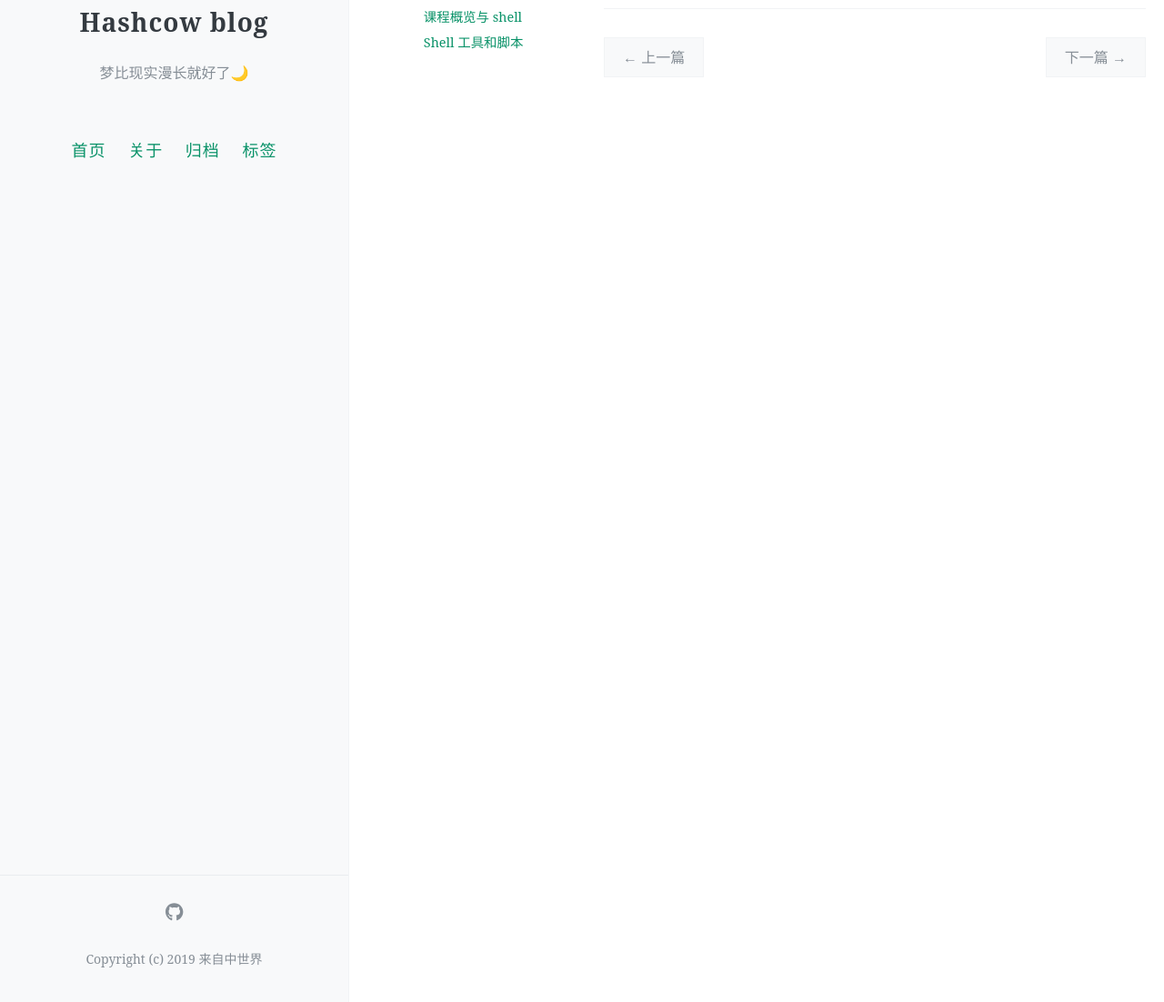
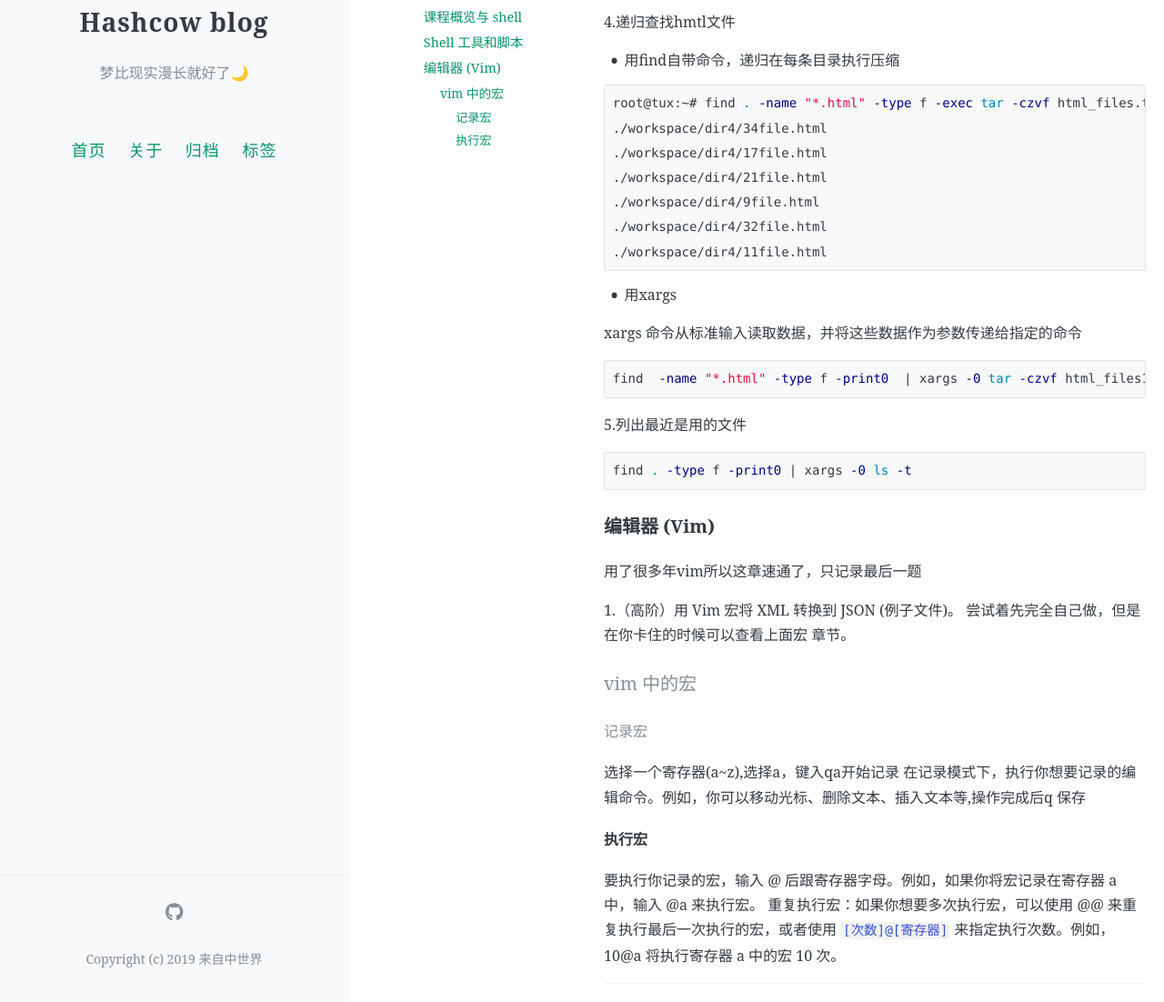
Before and after one commit to hashcowuwu/blog, a Jekyll site: the page built from _posts/2024-05-20-TheMissingSemesterofYourCSEducation.md, in a window 1280 px wide and 1400 px high, scrolled down 3722 px. Shown: the part 298-1400 px from the top of the window at 91% size. Built offline with Jekyll 4.4.1, drawn with Linux system fonts in a browser that asks for light colours; comment, search, counter and statistics services are not loaded; before the commit the page ends 4145 px from its top, so only the background shows below that.

````diff
--- a/_posts/2024-05-20-TheMissingSemesterofYourCSEducation.md
+++ b/_posts/2024-05-20-TheMissingSemesterofYourCSEducation.md
@@ -160,3 +160,49 @@ root@tux:~/code# source marco.sh
      fi
  done
 ```
+
+4.递归查找hmtl文件
+
+* 用find自带命令，递归在每条目录执行压缩
+
+```shell
+root@tux:~# find . -name "*.html" -type f -exec tar -czvf html_files.tar.gz {} +
+./workspace/dir4/34file.html
+./workspace/dir4/17file.html
+./workspace/dir4/21file.html
+./workspace/dir4/9file.html
+./workspace/dir4/32file.html
+./workspace/dir4/11file.html
+```
+
+* 用xargs
+
+xargs 命令从标准输入读取数据，并将这些数据作为参数传递给指定的命令
+
+```shell
+find  -name "*.html" -type f -print0  | xargs -0 tar -czvf html_files1.tar.gz
+```
+
+5.列出最近是用的文件
+
+```shell
+find . -type f -print0 | xargs -0 ls -t
+```
+
+
+### 编辑器 (Vim)
+
+用了很多年vim所以这章速通了，只记录最后一题
+
+1.（高阶）用 Vim 宏将 XML 转换到 JSON (例子文件)。 尝试着先完全自己做，但是在你卡住的时候可以查看上面宏 章节。
+
+#### vim 中的宏
+
+###### 记录宏
+
+选择一个寄存器(a~z),选择a，键入qa开始记录 在记录模式下，执行你想要记录的编辑命令。例如，你可以移动光标、删除文本、插入文本等,操作完成后q 保存
+
+##### 执行宏
+
+要执行你记录的宏，输入 @ 后跟寄存器字母。例如，如果你将宏记录在寄存器 a 中，输入 @a 来执行宏。
+重复执行宏：如果你想要多次执行宏，可以使用 @@ 来重复执行最后一次执行的宏，或者使用 `[次数]@[寄存器]` 来指定执行次数。例如，10@a 将执行寄存器 a 中的宏 10 次。
````
